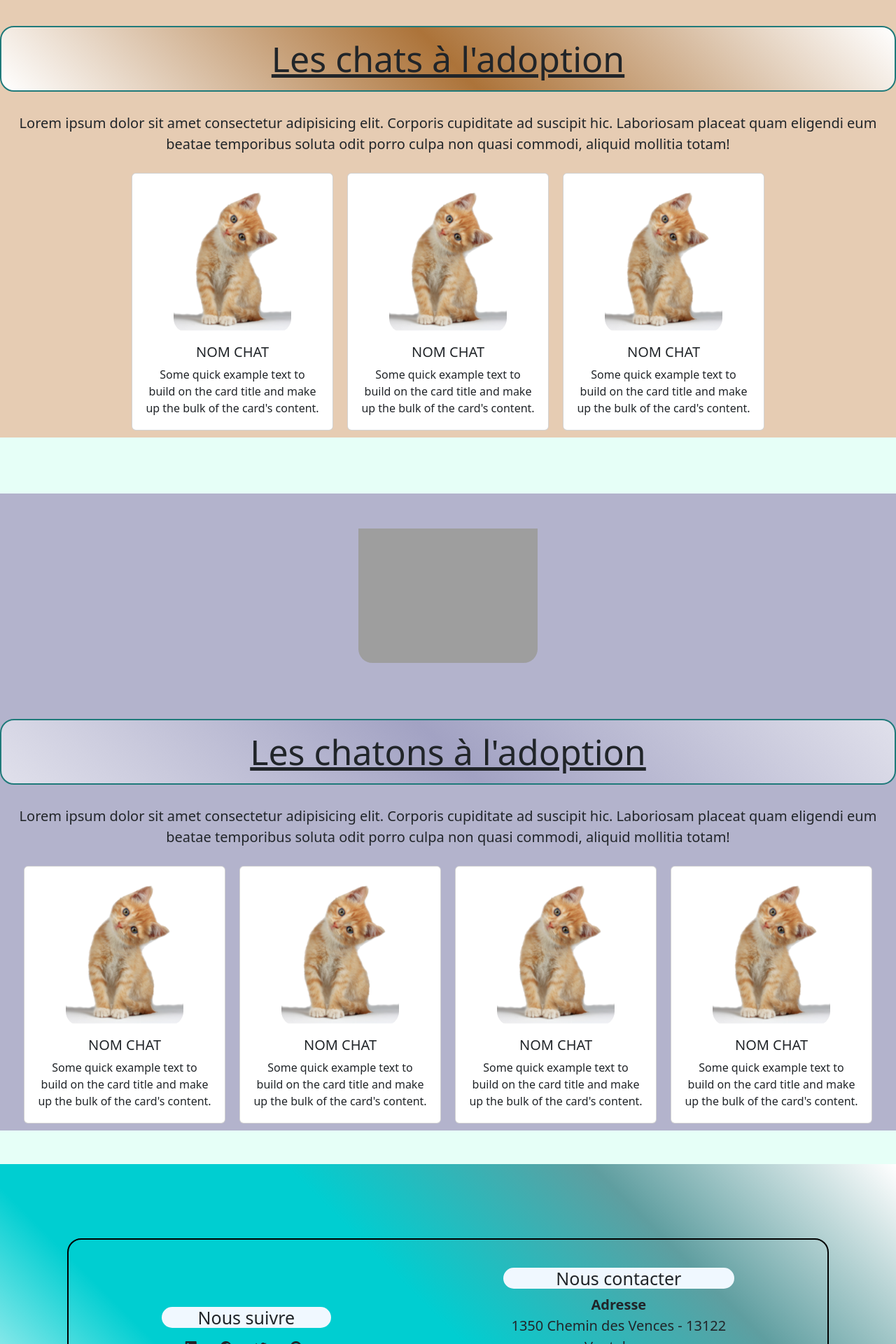
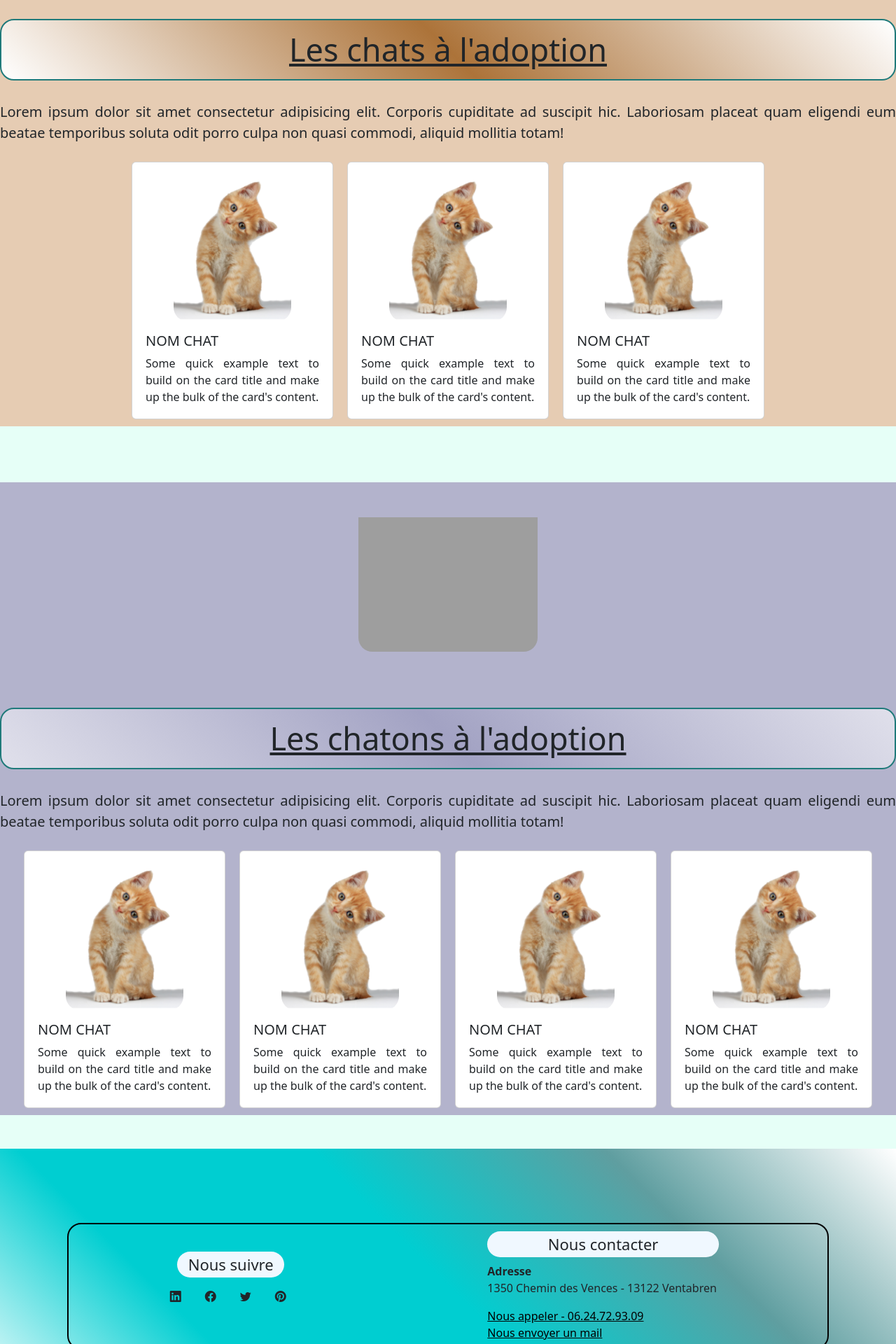
Before and after one commit to AurelieG13/Entrainement_HTML_CSS_Studi1, a PHP site: page / in a window 1280 px wide. Shown: the part 1000-2920 px from the top of the page at 70% size. Run offline with PHP 8.4, Linux system fonts and the light colour scheme; some libraries are stand-ins or nearby versions; grey boxes are pictures that could not be loaded.

Commit message:
maj footer

```diff
--- a/css/style.css
+++ b/css/style.css
@@ -35,8 +26,8 @@
 .container__asso, .container__cats-title, .container__kitten-title {
     border: solid 2px #1f7a7a;
     text-align: center;
-    font-size: 50px;
-    margin-top: 80px;
+    font-size: 25px;
+    margin-top: 40px;
     margin-bottom: 30px;
     text-decoration: underline;
     padding: 15px;
@@ -129,8 +120,8 @@
 }
 
 .container__cats-text {
-    text-align: center;
-    font-size: 20px;
+    text-align: justify;
+    font-size: 18px;
 }
 
 .container__cats {
@@ -160,13 +145,13 @@
 .card {
     padding: 3px;
     margin: 10px;
-    text-align: center;
+    text-align: justify;
     flex-wrap: wrap;
     flex-direction: column;
 }
 
 .card-img-top {
-    max-width: fit-content;
+    max-width: 40%;
     display: block;
     margin-left: auto;
     margin-right: auto;
@@ -188,8 +173,9 @@
 .container__footer-title {
     text-align: center;
     background-color: aliceblue;
-    margin-top: 30px;
-    font-size: 25px;
+    margin-top: auto;
+    padding: 5px;
+    font-size: 18px;
     border-radius: 20px;
 }
 
@@ -199,9 +185,9 @@
     justify-content: center;
 }
 
-.container__footer-contact {
+.footer_mobile .container__footer-contact {
     text-align: center;
-    font-size: 20px;
+    font-size: 12px;
 }
 
 span {
@@ -215,3 +201,70 @@
 footer {
     background: linear-gradient(45deg, white,#00CED1,#00CED1, #5F9EA0,white);
 }
+
+.footer_desktop {
+    display: none;
+}
+
+@media screen and (width >= 800px) {
+    .nav__container-logo{
+        width: 80%;
+    }
+    .navbar-toggler-icon {
+        font-size: 2.5rem;
+    }
+    .container__cats {
+        flex-direction: row;
+    }
+    .container__asso, .container__cats-title, .container__kitten-title {
+        font-size: 45px;
+        margin-top: 80px;
+    }
+
+    .container__asso-history, .container__asso-day {
+        font-size: 28px;
+    }
+
+    .container__asso-history-title, .container__asso-day-title {
+        font-size: 40px;
+        padding: 15px 70px;
+    }
+
+    .container__asso-history-text, .container__asso-day-text {
+        font-size: 28px;
+    }
+
+    .cats, .kitten {
+        margin-top: 80px;
+        margin-bottom: 30px;
+    }
+
+    .container__cats-text {
+        font-size: 20px;
+    }
+
+    .img-head {
+        padding-top : 50px;
+    }
+
+    .card-img-top {
+        max-width: 60%;
+    }
+
+    .container__footer-title {
+        text-align: center;
+        background-color: aliceblue;
+        margin-top: auto;
+        padding: 5px;
+        font-size: 22px;
+        border-radius: 20px;
+    }
+
+    .footer_mobile {
+        display: none;
+    }
+
+    .footer_desktop {
+        display: block;
+    }
+}
--- a/index.html
+++ b/index.html
@@ -154,7 +154,7 @@
     <footer class="bd-footer py-4 py-md-5 mt-5 bg-light">
         <div class="container py-4 py-md-5 px-4 px-md-3">
             <div class="row row-cols-3 container__footer">
-                <div class="col-lg-3 mb-3">
+                <div class="col-lg-2 col-5 mb-3">
                     <h5 class="container__footer-title">Nous suivre</h5>
                     <div class="container__footer-social">
                         <button class="btn btn-social-share me-2"><i class="bi bi-linkedin"></i></button>
@@ -166,7 +166,18 @@
                     <!-- <a href="#" class="d-inline-flex align-items-center mb-2 link-dark text-decoration-none"></a> -->
                 </div>
 
-                <div>
+                <div class="footer_mobile">
+                    <h5 class="container__footer-title">Nous contacter</h5>
+                    <div class="container__footer-contact" >
+                    <p><span>Adresse</span><br>
+                        1350 Chemin des Vences - 13122 Ventabren</p>
+                    <a href="tel:+33624729309">Nous appeler - 06.24.72.93.09</a>
+                    <br>
+                    <a href="mailto:guichardon.aurelie@gmail.com">Nous envoyer un mail</a>
+                </div>
+                </div>
+
+                <div class="footer_desktop">
                     <h5 class="container__footer-title">Nous contacter</h5>
                     <div class="container__footer-contact" >
                     <p><span>Adresse</span><br>
```
Also changed, not shown: other parts of css/style.css (+11 -26 lines), eventPage/event.html (+14 -3 lines).
